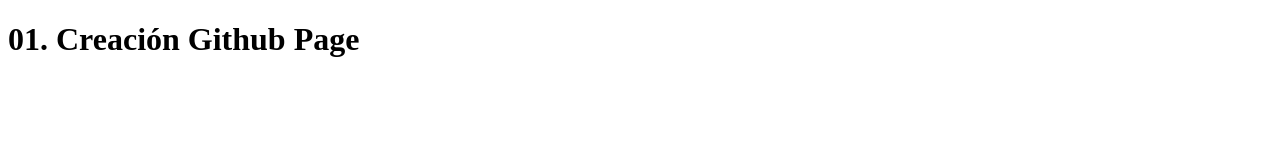
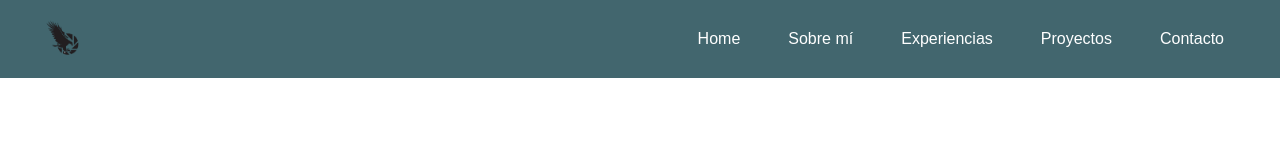
Before and after one commit to NanoEvolution/NanoEvolution.github.io, a plain HTML site: page index.html in a window 1280 px wide. Drawn offline with Linux system fonts and the light colour scheme.

Commit message:
Navbar basica sin estilizar

```diff
--- a/index.css
+++ b/index.css
@@ -0,0 +1,44 @@
+body {
+    margin: 0;
+    font-family: Arial, sans-serif;
+  }
+
+  /* Inicio navbar */
+  .navbar {
+    background-color: #42666e;
+    padding: 1rem;
+  }
+
+  .navbar-container {
+    display: flex;
+    justify-content: space-between;
+    align-items: center;
+    max-width: 1200px;
+    margin: 0 auto;
+  }
+
+  .navbar-logo img {
+    width: 10%;
+  }
+
+  .navbar-list {
+    list-style: none;
+    display: flex;
+    gap: 1rem;
+    margin: 0;
+    padding: 0;
+  }
+
+  .navbar-list li a {
+    color: white;
+    text-decoration: none;
+    padding: 0.5rem 1rem;
+    transition: background-color 0.3s ease;
+  }
+
+  .navbar-list li a:hover {
+    background-color: #385960;
+    border-radius: 5px;
+  }
+
+  /* Fin navbar */
--- a/index.html
+++ b/index.html
@@ -3,10 +3,27 @@
   <head>
     <meta charset="UTF-8" />
     <meta name="viewport" content="width=device-width, initial-scale=1.0" />
-    <link rel="stylesheet" href="index.css">
+    <link rel="stylesheet" href="index.css" />
     <title>Portfolio Personal</title>
   </head>
   <body>
-    <h1>01. Creación Github Page</h1>
+    <!-- Inicio navbar -->
+    <nav class="navbar">
+      <div class="navbar-container">
+        <div class="navbar-logo-container">
+          <a class="navbar-logo" href="#">
+            <img src="resources/img/LogoPrueba.png">
+          </a>
+        </div>
+        <ul class="navbar-list">
+          <li><a href="#">Home</a></li>
+          <li><a href="#">Sobre mí</a></li>
+          <li><a href="#">Experiencias</a></li>
+          <li><a href="#">Proyectos</a></li>
+          <li><a href="#">Contacto</a></li>
+        </ul>
+      </div>
+    </nav>
+    <!-- Fin navbar -->
   </body>
 </html>
```
Also changed, not shown: resources/img/LogoPrueba.png (added).
